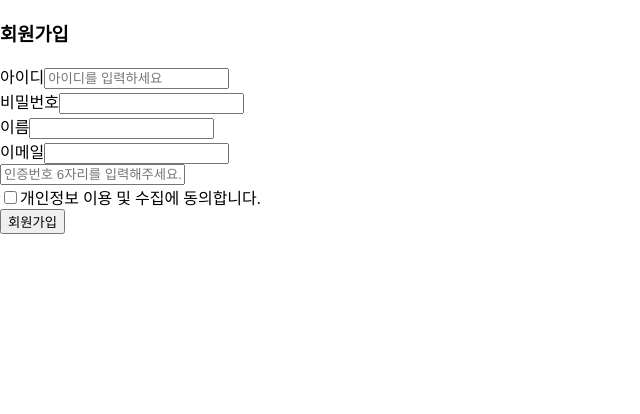
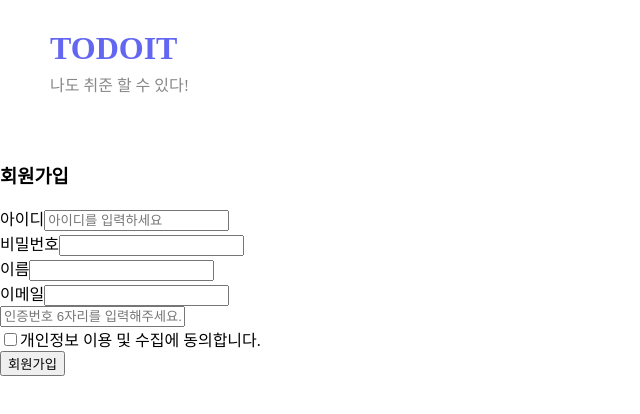
Before and after one commit to ddozero/Todoit, a React app in the folder web/: page / in a window 1280 px wide. Both pictures are taken after a click on the element "TODOIT 처음이신가요?". Shown: the top 414 px of the page, without its empty margins (0-640 px from the left). Built offline with nearby package versions, Linux system fonts and the light colour scheme; the HTML template or start-up script is replaced by a standard one; a web font is replaced by a local one.

Commit message:
✨ Feat: add common header and footer

```diff
--- a/web/src/App.jsx
+++ b/web/src/App.jsx
@@ -1,24 +1,40 @@
 
-import {BrowserRouter as Router, Routes, Route} from "react-router-dom";
+import { BrowserRouter as Router, Routes, Route, useLocation } from "react-router-dom";
+import Header from "./components/common/Header.jsx";
+
 import Login from "./components/intro/Login.jsx";
 import Signup from "./components/intro/Signup.jsx";
 import Profile from "./components/mypage/Profile.jsx";
+import './App.css';
+
+function Layout({ children }) {
+  const location = useLocation();
+  const showCommon = location.pathname !== "/";
+
+  return (
+    <>
+      {showCommon && <Header />}
+      <main>{children}</main>
+    </>
+  );
+}
 
 function App() {
 
   return (
     <Router>
+      <Layout>
         <Routes>
           {/*1.기본경로페이지 */}
-            <Route path="/" element={<Login />}/>
+          <Route path="/" element={<Login />} />
 
           {/*2.회원가입페이지*/}
-            <Route path="/signup" element={<Signup />}/>
+          <Route path="/signup" element={<Signup />} />
 
           {/*3.프로필페이지*/}
-            <Route path="/mypage" element={<Profile />}/>
-
+          <Route path="/mypage" element={<Profile />} />
         </Routes>
+      </Layout>
     </Router>
   )
 }
--- /dev/null
+++ b/web/src/components/common/Header.css
@@ -0,0 +1,24 @@
+.main-header {
+    width: 100%;
+    padding: 30px 0; /* 위아래 여백 */
+    background-color: transparent; /* 배경색은 App에서 지정 */
+}
+
+.header-container {
+    max-width: 1200px; /* 전체 최대 너비 */
+    margin: 0 auto; /* 중앙 정렬 */
+    padding-left: 20px; /* 로고가 왼쪽 끝에 붙도록 여백 */
+}
+
+.logo-title {
+    font-size: 2rem;
+    color: #6366f1; /* 포인트 컬러 (보라색 계열) */
+    margin: 0;
+    font-weight: bold;
+}
+
+.logo-subtitle {
+    font-size: 1rem;
+    color: #888888;
+    margin-top: 5px;
+}
--- /dev/null
+++ b/web/src/components/common/Header.jsx
@@ -0,0 +1,15 @@
+import React from 'react';
+import './Header.css';
+
+function Header(){
+    return(
+        <header className="main-header">
+           <div className="header-container">
+                <h1 className="logo-title">TODOIT</h1>
+                <p className="logo-subtitle">나도 취준 할 수 있다!</p>
+           </div>
+        </header>
+    )
+}
+
+export default Header;
```
Lines whose indentation alone changed are shown as unchanged.
